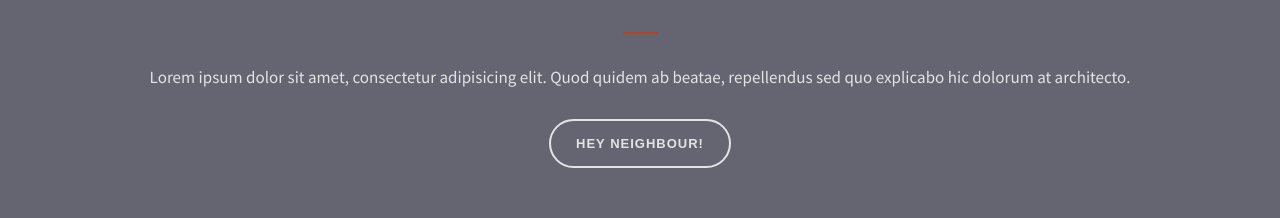
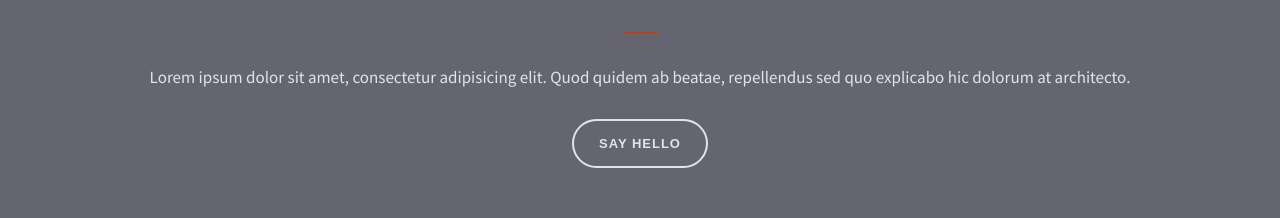
Before and after one commit to Folkloreco/ozy_galaxy, a plain HTML site: page index.html in a window 1280 px wide. Shown: the part 1881-2099 px from the top of the page. Drawn offline with Linux system fonts and the light colour scheme.

Commit message:
Update index.html

```diff
--- a/index.html
+++ b/index.html
@@ -305,7 +305,7 @@
 					<h2 class="title-slider-large text-center br-top-bottom">We Know Sydney</h2>
 					<div class="br-bottom-center mb30"></div>
 					<p class="p-large mb40 text-center color-on-img">Lorem ipsum dolor sit amet, consectetur adipisicing elit. Quod quidem ab beatae, repellendus sed quo explicabo hic dolorum at architecto.</p>
-					<div class="text-center"><a href="#" class="btn-slider">Hey Neighbour!</a></div>
+					<div class="text-center"><a href="#" class="btn-slider">Say Hello</a></div>
 				</div>
 			</div>
 		</div>
```
